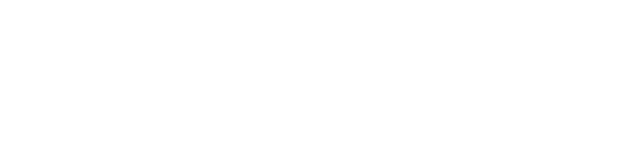
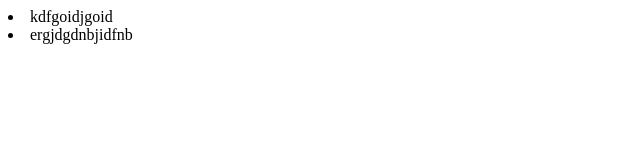
Before and after one commit to masver/project_github, a plain HTML site: page index.html in a window 1280 px wide. Shown: the whole page, without its empty margins (0-640 px from the left). Drawn offline with Linux system fonts and the light colour scheme.

Commit message:
new branch

```diff
--- a/index.html
+++ b/index.html
@@ -8,6 +8,7 @@
     <link rel="stylesheet" href="./style.css">
 </head>
 <body>
-
+    <li>kdfgoidjgoid</li>
+    <li>ergjdgdnbjidfnb</li>
 </body>
 </html>
```
